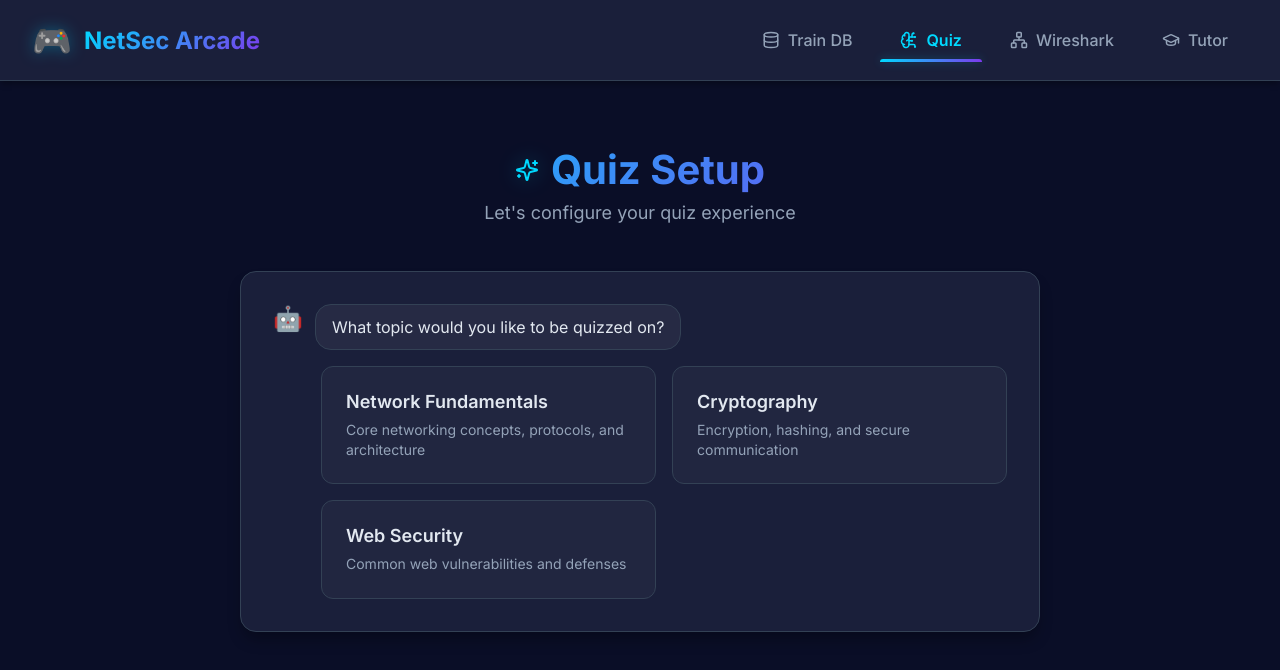
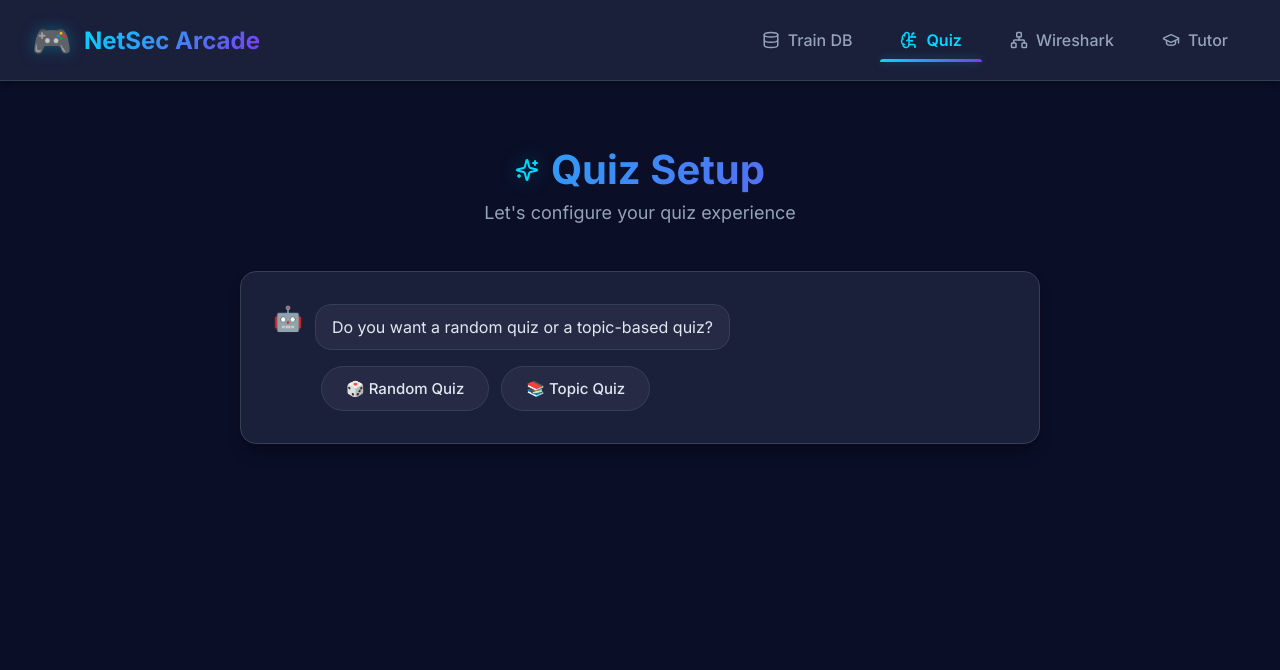
Before and after one commit to Quiz-Rag/next-app, a Next.js app: page /quiz in a window 1280 px wide. Shown: the top 670 px of the page. Built offline with nearby package versions, Linux system fonts and the light colour scheme.

Commit message:
fix: handle null topic in QuizResults and improve random quiz logic

```diff
--- a/app/quiz/page.js
+++ b/app/quiz/page.js
@@ -1,5 +1,5 @@
 'use client';
-
+import questionBank from '@/data/quiz-questions.json';
 import { useState } from 'react';
 import { motion, AnimatePresence } from 'framer-motion';
 import QuizSetup from '@/components/quiz/QuizSetup';
@@ -25,22 +25,54 @@ export default function QuizPage() {
   const [answers, setAnswers] = useState([]);
   const [results, setResults] = useState(null);
 
+  function shuffle(array) {
+  const a = array.slice();
+  for (let i = a.length - 1; i > 0; i--) {
+    const j = Math.floor(Math.random() * (i + 1));
+    [a[i], a[j]] = [a[j], a[i]];
+  }
+  return a;
+}
+
   const handleStartQuiz = (quizConfig) => {
     setConfig(quizConfig);
     setStage(STAGES.LOADING);
 
-    // Simulate quiz generation
     setTimeout(() => {
-      const generatedQuestions = generateQuiz(
-        quizConfig.topic,
-        quizConfig.difficulty,
-        quizConfig.questionCount
-      );
+      let generatedQuestions = [];
+
+      if (quizConfig.mode === 'random') {
+        // Build a flat pool of all questions from all topics/difficulties
+        // questionBank structure: { "topic": { "easy":[...], "medium":[...], ... }, ... }
+        const flatPool = Object.values(questionBank)
+          .map(topicObj => Object.values(topicObj).flat())
+          .flat();
+
+        // shuffle and take requested number
+        generatedQuestions = shuffle(flatPool).slice(0, quizConfig.questionCount);
+      } else {
+        // topic mode: use existing helper to filter by topic/difficulty
+        generatedQuestions = generateQuiz(
+          quizConfig.topic,
+          quizConfig.difficulty,
+          quizConfig.questionCount
+        );
+      }
+
+      // if nothing found, return user to setup (or handle as you prefer)
+      if (!generatedQuestions || generatedQuestions.length === 0) {
+        console.warn('No questions available for selection:', quizConfig);
+        // go back to setup so user can pick different options
+        setStage(STAGES.SETUP);
+        return;
+      }
+
       setQuestions(generatedQuestions);
       setAnswers(new Array(generatedQuestions.length).fill(null));
       setStage(STAGES.PLAYING);
-    }, 2000);
+    }, 2000); // shorten/lengthen delay as desired
   };
+
 
   const handleSubmitQuiz = (userAnswers) => {
     setAnswers(userAnswers);
--- a/components/quiz/QuizResults.js
+++ b/components/quiz/QuizResults.js
@@ -205,7 +205,7 @@ export default function QuizResults({ results, onRestart }) {
                 <span className={styles.rank}>#{index + 1}</span>
                 <div className={styles.leaderboardInfo}>
                   <span className={styles.leaderboardTopic}>
-                    {entry.config.topic.replace('-', ' ')}
+                    {entry.config?.topic?.replace('-', ' ') || 'Random Quiz'}
                   </span>
                   <span className={styles.leaderboardDifficulty}>
                     {entry.config.difficulty}
--- a/components/quiz/QuizSetup.js
+++ b/components/quiz/QuizSetup.js
@@ -7,6 +7,7 @@ import { getTopics, getDifficulties } from '@/lib/quizData';
 import styles from './QuizSetup.module.css';
 
 const STEPS = {
+  MODE: 'mode',
   TOPIC: 'topic',
   DIFFICULTY: 'difficulty',
   COUNT: 'count',
@@ -14,8 +15,9 @@ const STEPS = {
 };
 
 export default function QuizSetup({ onStart }) {
-  const [step, setStep] = useState(STEPS.TOPIC);
+  const [step, setStep] = useState(STEPS.MODE);
   const [config, setConfig] = useState({
+    mode: null,
     topic: null,
     difficulty: null,
     questionCount: 5,
@@ -23,6 +25,18 @@ export default function QuizSetup({ onStart }) {
 
   const topics = getTopics();
   const difficulties = getDifficulties();
+
+  // Mode selection
+  const handleModeSelect = (mode) => {
+    setConfig({ ...config, mode });
+    if (mode === 'random') {
+      // Jump directly to count step
+      setTimeout(() => setStep(STEPS.COUNT), 300);
+    } else {
+      // Continue to topic selection
+      setTimeout(() => setStep(STEPS.TOPIC), 300);
+    }
+  };
 
   const handleTopicSelect = (topicId) => {
     setConfig({ ...config, topic: topicId });
@@ -56,7 +70,39 @@ export default function QuizSetup({ onStart }) {
       </div>
 
       <div className={styles.chatContainer}>
-        {/* Topic Selection */}
+        {/* Step 1: Mode Selection */}
+        {step === STEPS.MODE && (
+          <div className={styles.messageGroup}>
+            <div className={styles.botMessage}>
+              <span className={styles.botAvatar}>🤖</span>
+              <div className={styles.bubble}>
+                Do you want a random quiz or a topic-based quiz?
+              </div>
+            </div>
+
+            <motion.div
+              className={styles.optionsRow}
+              initial={{ opacity: 0, y: 10 }}
+              animate={{ opacity: 1, y: 0 }}
+            >
+              <button
+                className={styles.optionPill}
+                onClick={() => handleModeSelect('random')}
+              >
+                🎲 Random Quiz
+              </button>
+              <button
+                className={styles.optionPill}
+                onClick={() => handleModeSelect('topic')}
+              >
+                📚 Topic Quiz
+              </button>
+            </motion.div>
+          </div>
+        )}
+
+        {/* Topic Selection (only for topic mode) */}
+        {config.mode === 'topic' && step === STEPS.TOPIC && (
           <div className={styles.messageGroup}>
             <div className={styles.botMessage}>
               <span className={styles.botAvatar}>🤖</span>
@@ -64,21 +110,6 @@ export default function QuizSetup({ onStart }) {
                 What topic would you like to be quizzed on?
               </div>
             </div>
-
-          {step !== STEPS.TOPIC && config.topic && (
-            <motion.div
-              className={styles.userMessage}
-              initial={{ opacity: 0, x: 20 }}
-              animate={{ opacity: 1, x: 0 }}
-            >
-              <div className={styles.bubble}>
-                {selectedTopic?.name || config.topic}
-              </div>
-              <span className={styles.userAvatar}>👤</span>
-            </motion.div>
-          )}
-
-          {step === STEPS.TOPIC && (
             <motion.div
               className={styles.optionsGrid}
               initial={{ opacity: 0, y: 10 }}
@@ -95,11 +126,11 @@ export default function QuizSetup({ onStart }) {
                 </button>
               ))}
             </motion.div>
+          </div>
         )}
-        </div>
 
-        {/* Difficulty Selection */}
-        {step !== STEPS.TOPIC && (
+        {/* Difficulty Selection (only for topic mode) */}
+        {config.mode === 'topic' && step === STEPS.DIFFICULTY && (
           <div className={styles.messageGroup}>
             <div className={styles.botMessage}>
               <span className={styles.botAvatar}>🤖</span>
@@ -107,21 +138,6 @@ export default function QuizSetup({ onStart }) {
                 Great choice! What difficulty level?
               </div>
             </div>
-
-            {step !== STEPS.DIFFICULTY && config.difficulty && (
-              <motion.div
-                className={styles.userMessage}
-                initial={{ opacity: 0, x: 20 }}
-                animate={{ opacity: 1, x: 0 }}
-              >
-                <div className={styles.bubble}>
-                  {config.difficulty.charAt(0).toUpperCase() + config.difficulty.slice(1)}
-                </div>
-                <span className={styles.userAvatar}>👤</span>
-              </motion.div>
-            )}
-
-            {step === STEPS.DIFFICULTY && (
             <motion.div
               className={styles.optionsRow}
               initial={{ opacity: 0, y: 10 }}
@@ -137,12 +153,11 @@ export default function QuizSetup({ onStart }) {
                 </button>
               ))}
             </motion.div>
-            )}
           </div>
         )}
 
-        {/* Question Count */}
-        {step !== STEPS.TOPIC && step !== STEPS.DIFFICULTY && (
+        {/* Question Count (both modes) */}
+        {step === STEPS.COUNT && (
           <div className={styles.messageGroup}>
             <div className={styles.botMessage}>
               <span className={styles.botAvatar}>🤖</span>
@@ -150,21 +165,6 @@ export default function QuizSetup({ onStart }) {
                 How many questions would you like?
               </div>
             </div>
-
-            {step !== STEPS.COUNT && (
-              <motion.div
-                className={styles.userMessage}
-                initial={{ opacity: 0, x: 20 }}
-                animate={{ opacity: 1, x: 0 }}
-              >
-                <div className={styles.bubble}>
-                  {config.questionCount} questions
-                </div>
-                <span className={styles.userAvatar}>👤</span>
-              </motion.div>
-            )}
-
-            {step === STEPS.COUNT && (
             <motion.div
               className={styles.optionsRow}
               initial={{ opacity: 0, y: 10 }}
@@ -180,7 +180,6 @@ export default function QuizSetup({ onStart }) {
                 </button>
               ))}
             </motion.div>
-            )}
           </div>
         )}
 
@@ -197,7 +196,6 @@ export default function QuizSetup({ onStart }) {
                 Perfect! Ready to start your quiz?
               </div>
             </div>
-
             <motion.button
               className={styles.startButton}
               onClick={handleStart}
--- a/lib/quizData.js
+++ b/lib/quizData.js
@@ -13,9 +13,20 @@ export function getQuestionTypes() {
   return quizTopics.questionTypes;
 }
 
-export function generateQuiz(topic, difficulty, count = 5) {
-  const questions = quizQuestions[topic]?.[difficulty] || [];
+export function generateQuiz(topic, difficulty, count = 5, mode = "topic") {
+   let questions = [];
 
+  if (mode === "random") {
+    // Collect all questions from all topics/difficulties
+    for (const t in quizQuestions) {
+      for (const d in quizQuestions[t]) {
+        questions = questions.concat(quizQuestions[t][d]);
+      }
+    }
+  } else {
+    // Specific topic & difficulty
+    questions = quizQuestions[topic]?.[difficulty] || [];
+  }
   // Shuffle and take the requested number of questions
   const shuffled = [...questions].sort(() => Math.random() - 0.5);
   return shuffled.slice(0, Math.min(count, shuffled.length));
```
Lines whose indentation alone changed are shown as unchanged.
